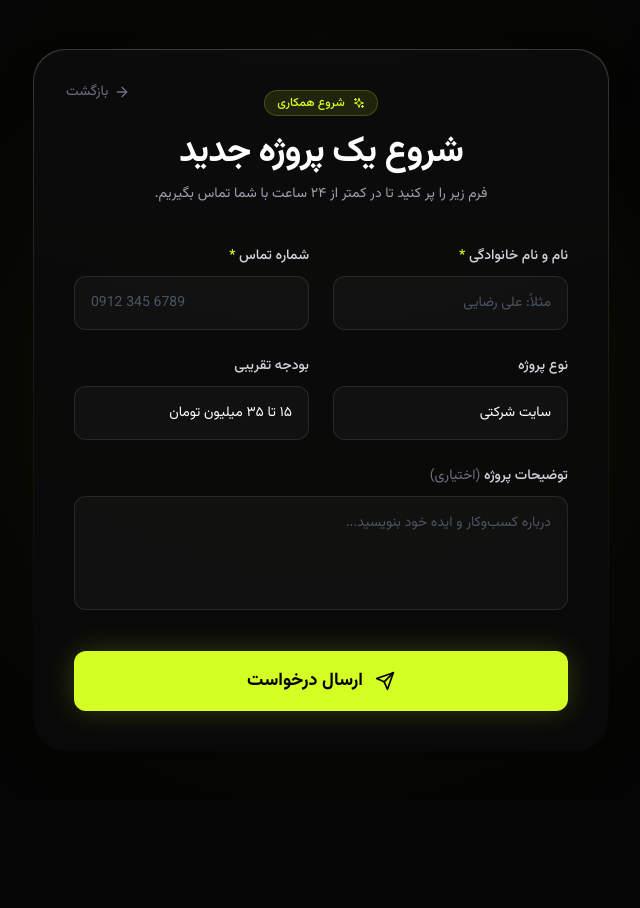
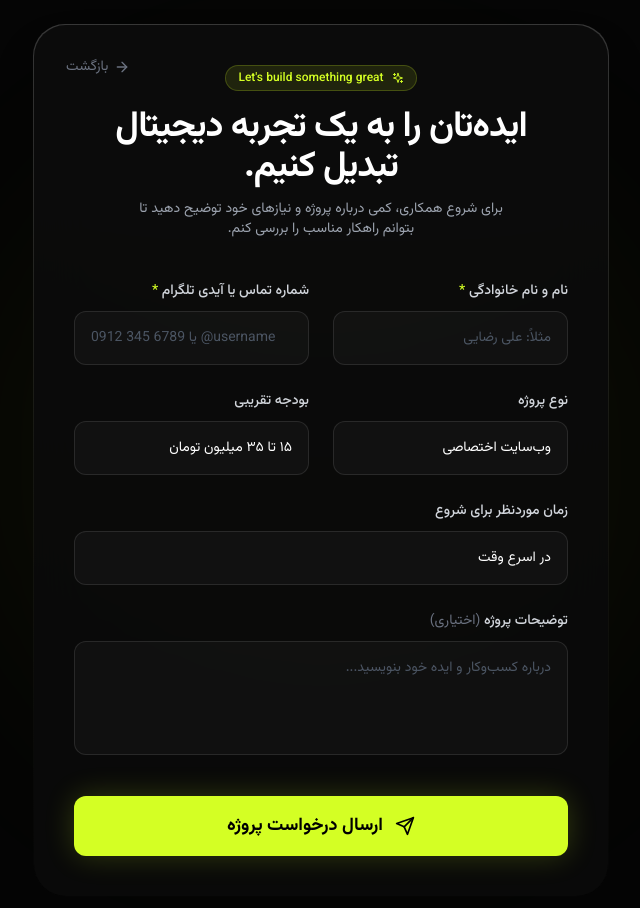
Before and after one commit to batouie/-parhamstudio, a Next.js app: page /start-project in a window 1280 px wide. Shown: the top 908 px of the page, without its empty margins (319-959 px from the left). Before the commit the page ends 800 px from the top, so only its background shows below. Built offline with nearby package versions, Linux system fonts and the light colour scheme.

Commit message:
feat: complete UI/UX redesign with luxury editorial style and personal tone

```diff
--- a/src/app/start-project/page.tsx
+++ b/src/app/start-project/page.tsx
@@ -2,7 +2,7 @@
 
 import { useState } from "react";
 import { motion } from "framer-motion";
-import { Send, CheckCircle2, Loader2, ArrowRight, ArrowLeft, Sparkles } from "lucide-react";
+import { Send, CheckCircle2, Loader2, ArrowRight, Sparkles } from "lucide-react";
 import { toast } from "sonner";
 import Link from "next/link";
 
@@ -13,8 +13,9 @@ export default function StartProjectPage() {
   const [formData, setFormData] = useState({
     name: "",
     phone: "",
-    projectType: "سایت شرکتی",
+    projectType: "وب‌سایت اختصاصی",
     budget: "۱۵ تا ۳۵ میلیون",
+    startTime: "در اسرع وقت",
     message: ""
   });
 
@@ -44,13 +45,9 @@ export default function StartProjectPage() {
     }
   };
 
-  // انیمیشن‌های ورود فرم
   const containerVariants = {
     hidden: { opacity: 0 },
-    show: {
-      opacity: 1,
-      transition: { staggerChildren: 0.1 }
-    }
+    show: { opacity: 1, transition: { staggerChildren: 0.1 } }
   };
 
   const itemVariants = {
@@ -66,15 +63,13 @@ export default function StartProjectPage() {
           animate={{ opacity: 1, scale: 1, y: 0 }}
           className="bg-white/[0.02] border border-white/[0.08] p-8 md:p-12 rounded-3xl text-center max-w-md w-full shadow-2xl relative overflow-hidden"
         >
-          {/* هاله نور پس‌زمینه موفقیت */}
           <div className="absolute top-0 left-1/2 -translate-x-1/2 w-32 h-32 bg-green-500/20 blur-[60px] rounded-full pointer-events-none" />
-
           <div className="w-16 h-16 md:w-20 md:h-20 bg-green-500/10 rounded-full flex items-center justify-center mx-auto mb-6">
             <CheckCircle2 className="text-green-500 w-8 h-8 md:w-10 md:h-10" />
           </div>
           <h1 className="text-2xl md:text-3xl font-bold text-white mb-3">درخواست شما ثبت شد</h1>
           <p className="text-gray-400 text-xs md:text-sm mb-8 leading-relaxed">
-            ممنون که با ما همراه شدید. تیم ما در اسرع وقت با شما تماس خواهد گرفت.
+            ممنون که با من همراه شدید. به‌زودی شخصاً با شما تماس خواهم گرفت.
           </p>
           <Link href="/" className="inline-flex items-center gap-2 px-8 py-3.5 bg-[#D4FF24] text-black font-bold rounded-full hover:scale-105 transition-all text-sm md:text-base w-full justify-center">
             بازگشت به صفحه اصلی
@@ -87,19 +82,14 @@ export default function StartProjectPage() {
 
   return (
     <div className="min-h-[100dvh] bg-[#050505] text-white flex items-center justify-center p-4 md:p-6 relative overflow-hidden py-16 md:py-6" dir="rtl">
-      {/* هاله‌های نور پس‌زمینه */}
       <div className="absolute top-1/2 left-1/2 -translate-x-1/2 -translate-y-1/2 w-[300px] md:w-[600px] h-[300px] md:h-[600px] bg-[#D4FF24]/5 rounded-full blur-[80px] md:blur-[120px] pointer-events-none" />
-      <div className="absolute top-10 right-10 w-[200px] h-[200px] bg-blue-500/5 rounded-full blur-[80px] pointer-events-none" />
 
-      {/* کانتینر اصلی با حاشیه گرادیانی */}
       <div className="w-full max-w-xl p-[1px] rounded-[2rem] bg-gradient-to-b from-white/20 via-white/5 to-transparent shadow-2xl relative z-10">
-
         <motion.div
           initial={{ opacity: 0, y: 30 }}
           animate={{ opacity: 1, y: 0 }}
           className="w-full bg-[#0a0a0a]/95 backdrop-blur-xl p-6 md:p-10 rounded-[2rem] relative overflow-hidden"
         >
-          {/* دکمه بازگشت */}
           <Link
             href="/"
             className="absolute top-6 left-6 md:top-8 md:left-8 text-gray-500 hover:text-white transition-colors flex items-center gap-1.5 text-xs md:text-sm group"
@@ -111,11 +101,12 @@ export default function StartProjectPage() {
           <div className="text-center mb-8 md:mb-10 mt-6 md:mt-0">
             <div className="inline-flex items-center gap-2 px-3 py-1 rounded-full bg-[#D4FF24]/10 text-[#D4FF24] text-[10px] md:text-xs font-medium mb-4 border border-[#D4FF24]/20">
               <Sparkles size={12} />
-              شروع همکاری
+              Let's build something great
             </div>
-            <h1 className="text-2xl md:text-4xl font-bold mb-2 md:mb-3 tracking-tight">شروع یک پروژه جدید</h1>
+            {/* 👇 متن‌های جدید طبق پرامپت */}
+            <h1 className="text-2xl md:text-4xl font-bold mb-2 md:mb-3 tracking-tight">ایده‌تان را به یک تجربه دیجیتال تبدیل کنیم.</h1>
             <p className="text-gray-400 text-xs md:text-sm max-w-sm mx-auto leading-relaxed">
-              فرم زیر را پر کنید تا در کمتر از ۲۴ ساعت با شما تماس بگیریم.
+              برای شروع همکاری، کمی درباره پروژه و نیازهای خود توضیح دهید تا بتوانم راهکار مناسب را بررسی کنم.
             </p>
           </div>
 
@@ -139,14 +130,14 @@ export default function StartProjectPage() {
                 />
               </motion.div>
               <motion.div variants={itemVariants} className="space-y-1.5 md:space-y-2">
-                <label className="text-xs md:text-sm text-gray-300 font-medium">شماره تماس <span className="text-[#D4FF24]">*</span></label>
+                <label className="text-xs md:text-sm text-gray-300 font-medium">شماره تماس یا آیدی تلگرام <span className="text-[#D4FF24]">*</span></label>
                 <input
                   required
-                  type="tel"
+                  type="text"
                   value={formData.phone}
                   onChange={(e) => setFormData({...formData, phone: e.target.value})}
                   className="w-full bg-white/[0.03] border border-white/10 rounded-xl p-3.5 md:p-4 text-base md:text-sm focus:border-[#D4FF24] focus:ring-1 focus:ring-[#D4FF24]/50 focus:bg-white/[0.05] outline-none transition-all text-left placeholder:text-gray-600"
-                  placeholder="0912 345 6789"
+                  placeholder="0912 345 6789 یا @username"
                   dir="ltr"
                 />
               </motion.div>
@@ -160,11 +151,11 @@ export default function StartProjectPage() {
                   onChange={(e) => setFormData({...formData, projectType: e.target.value})}
                   className="w-full bg-[#111] border border-white/10 rounded-xl p-3.5 md:p-4 text-base md:text-sm focus:border-[#D4FF24] focus:ring-1 focus:ring-[#D4FF24]/50 outline-none transition-all appearance-none cursor-pointer"
                 >
-                  <option value="سایت شرکتی">سایت شرکتی</option>
+                  <option value="وب‌سایت اختصاصی">وب‌سایت اختصاصی</option>
                   <option value="فروشگاه اینترنتی">فروشگاه اینترنتی</option>
-                  <option value="لندینگ پیج">لندینگ پیج</option>
-                  <option value="وب اپلیکیشن">وب اپلیکیشن</option>
-                  <option value="سایر">سایر</option>
+                  <option value="اتوماسیون و هوش مصنوعی">اتوماسیون و هوش مصنوعی</option>
+                  <option value="وب‌اپلیکیشن">وب‌اپلیکیشن</option>
+                  <option value="سایر موارد">سایر موارد</option>
                 </select>
               </motion.div>
               <motion.div variants={itemVariants} className="space-y-1.5 md:space-y-2">
@@ -174,12 +165,29 @@ export default function StartProjectPage() {
                   onChange={(e) => setFormData({...formData, budget: e.target.value})}
                   className="w-full bg-[#111] border border-white/10 rounded-xl p-3.5 md:p-4 text-base md:text-sm focus:border-[#D4FF24] focus:ring-1 focus:ring-[#D4FF24]/50 outline-none transition-all appearance-none cursor-pointer"
                 >
+                  <option value="کمتر از ۱۵ میلیون">کمتر از ۱۵ میلیون تومان</option>
                   <option value="۱۵ تا ۳۵ میلیون">۱۵ تا ۳۵ میلیون تومان</option>
                   <option value="۳۵ تا ۸۰ میلیون">۳۵ تا ۸۰ میلیون تومان</option>
                   <option value="بیش از ۸۰ میلیون">بیش از ۸۰ میلیون تومان</option>
+                  <option value="نیازمند مشاوره">نیازمند مشاوره</option>
                 </select>
               </motion.div>
             </div>
+
+            {/* 👇 فیلد جدید: زمان موردنظر برای شروع */}
+            <motion.div variants={itemVariants} className="space-y-1.5 md:space-y-2">
+              <label className="text-xs md:text-sm text-gray-300 font-medium">زمان موردنظر برای شروع</label>
+              <select
+                value={formData.startTime}
+                onChange={(e) => setFormData({...formData, startTime: e.target.value})}
+                className="w-full bg-[#111] border border-white/10 rounded-xl p-3.5 md:p-4 text-base md:text-sm focus:border-[#D4FF24] focus:ring-1 focus:ring-[#D4FF24]/50 outline-none transition-all appearance-none cursor-pointer"
+              >
+                <option value="در اسرع وقت">در اسرع وقت</option>
+                <option value="۱ تا ۲ هفته آینده">۱ تا ۲ هفته آینده</option>
+                <option value="۱ ماه آینده">۱ ماه آینده</option>
+                <option value="بیش از ۱ ماه">بیش از ۱ ماه</option>
+              </select>
+            </motion.div>
 
             <motion.div variants={itemVariants} className="space-y-1.5 md:space-y-2">
               <label className="text-xs md:text-sm text-gray-300 font-medium">توضیحات پروژه <span className="text-gray-500 font-normal">(اختیاری)</span></label>
@@ -206,7 +214,7 @@ export default function StartProjectPage() {
                 ) : (
                   <>
                     <Send size={20} />
-                    ارسال درخواست
+                    ارسال درخواست پروژه
                   </>
                 )}
               </button>
```
